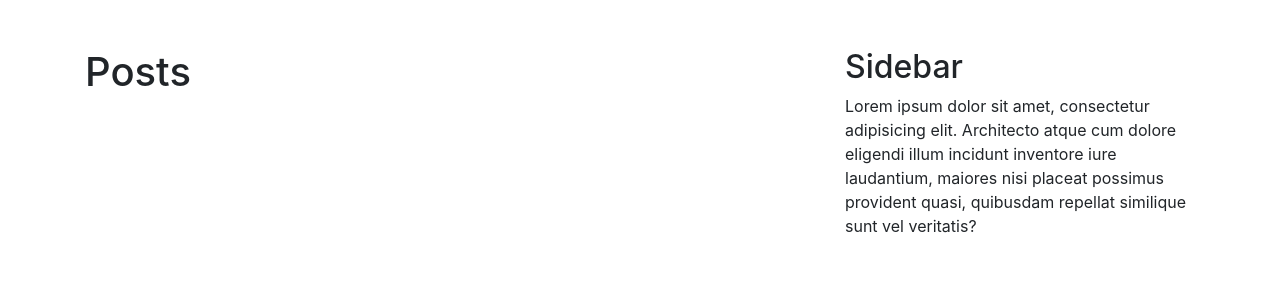
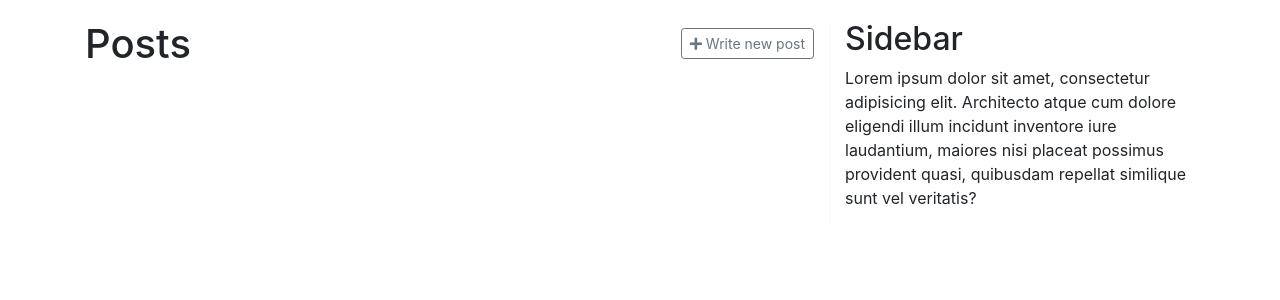
Before and after one commit to to-sky/dj-blog, a Django app: page /blog/ in a window 1280 px wide. Shown: the part 56-356 px from the top of the page. Run offline with Django 3.2, Linux system fonts and the light colour scheme; the visitor is signed in with stand-in values (Sample User, id 1); data that the repository does not hold is empty; some libraries are stand-ins or nearby versions.

Commit message:
changed templates and styles, added post preview window

```diff
--- a/blog/templates/blog/post_list.html
+++ b/blog/templates/blog/post_list.html
@@ -2,16 +2,34 @@
 {% block sub_title %}All posts{% endblock %}
 
 {% block content %}
-  <h1 class="h1">Posts</h1>
-  <ul class="list-unstyled">
+  <h1 class="h1">
+    Posts
+    {% if request.user.is_authenticated %}
+      <a href="{% url 'post.create' %}" class="btn btn-outline-secondary btn-sm float-right mt-2">
+        <i class="fas fa-plus"></i> Write new post
+      </a>
+    {% endif %}
+  </h1>
+
   {% for post in post_list %}
-      <li class="media mt-3">
-        <div class="media-body">
+    <article class="mb-3 shadow-sm px-2 py-2 clearfix">
       <h5 class="mt-0 mb-1">
-            <a href="{{ post.get_absolute_url }}">{{ post.title }}</a>
+        <a href="{{ post.get_absolute_url }}">
+          {{ post.title }}
+        </a>
       </h5>
+
+      <p>
         {{ post.short_body }}
-          <p>
+      </p>
+
+      <div class="mb-2">
+        {% if request.user.id is post.author.id %}
+        <a href="{% url 'post.edit' post.id %}" class="btn btn-sm text-warning" title="Edit">
+          <i class="fa fa-edit"></i>
+        </a>
+        {% endif %}
+
         <small>Was published
           <strong class="text-muted">{{ post.pub_date }}</strong>
           by
@@ -19,14 +37,17 @@
             <a href="{% url 'posts.filter' %}?author={{ post.author.id }}">{{ post.author }}</a>
           </strong>
         </small>
-          </p>
+
+        <div class="btn-group float-right">
+          <a href="{% url 'post.detail' post.id %}" class="btn btn-sm btn-outline-primary">Read more</a>
+          <a href="{% url 'post.detail.preview' post.id %}" class="btn btn-sm btn-outline-success" data-target="post-preview">Preview</a>
         </div>
-      </li>
+      </div>
+    </article>
   {% endfor %}
-  </ul>
+
 
   {% if is_paginated %}
-    <hr>
     <nav>
       <ul class="pagination">
         {% if page_obj.has_previous %}
--- a/blog/templates/main.html
+++ b/blog/templates/main.html
@@ -2,14 +2,14 @@
 {% block title %}Blog | {% block sub_title %}{% endblock %}{% endblock %}
 
 {% block body %}
-  <div class="container mt-5">
+  <div class="container">
     <div class="row">
 
       <div class="col-md-8">
         {% block content %}{% endblock %}
       </div>
 
-      <div class="col-md-4">
+      <div class="col-md-4" id="sidebar">
         {% block sidebar %}
           <h2>Sidebar</h2>
           <p>Lorem ipsum dolor sit amet, consectetur adipisicing elit. Architecto atque cum dolore eligendi illum
--- a/blog/urls.py
+++ b/blog/urls.py
@@ -9,4 +9,5 @@ urlpatterns = [
     path('post/create', views.post_create, name='post.create'),
     path('post/<int:pk>/edit', views.post_edit, name='post.edit'),
     path('post/<int:pk>/delete', views.post_delete, name='post.delete'),
+    path('post/<int:pk>/preview', views.post_detail_preview, name="post.detail.preview")
 ]
--- a/blog/views.py
+++ b/blog/views.py
@@ -73,6 +73,10 @@ def post_delete(request, pk):
     return HttpResponse(status=200)
 
 
+def post_detail_preview(request, pk):
+    post = get_object_or_404(Post, pk=pk)
+    return render(request, 'blog/post_detail_preview.html', {'post': post})
+
 class PostListView(ListView):
     model = Post
     paginate_by = 10
--- a/dblog/urls.py
+++ b/dblog/urls.py
@@ -13,6 +13,8 @@ Including another URLconf
     1. Import the include() function: from django.urls import include, path
     2. Add a URL to urlpatterns:  path('blog/', include('blog.urls'))
 """
+from django.conf import settings
+from django.conf.urls.static import static
 from django.contrib import admin
 from django.urls import path, include, re_path
 from django.views.generic.base import RedirectView
@@ -25,4 +27,4 @@ urlpatterns = [
     re_path(r'^accounts/profile', views.profile, name='profile'),
     path('', RedirectView.as_view(url='blog/')),
     path('blog/', include('blog.urls')),
-]
+] + static(settings.STATIC_URL, document_root=settings.STATIC_ROOT)
--- a/templates/base.html
+++ b/templates/base.html
@@ -7,6 +7,11 @@
       integrity="sha384-mzrmE5qonljUremFsqc01SB46JvROS7bZs3IO2EmfFsd15uHvIt+Y8vEf7N7fWAU" crossorigin="anonymous">
   <link rel="stylesheet" href="https://stackpath.bootstrapcdn.com/bootstrap/4.1.3/css/bootstrap.min.css"
         integrity="sha384-MCw98/SFnGE8fJT3GXwEOngsV7Zt27NXFoaoApmYm81iuXoPkFOJwJ8ERdknLPMO" crossorigin="anonymous">
+
+{#  {% load static %}#}
+
+{#  <link rel="stylesheet" type="text/css" href="{% static 'blog/style.css' %}">#}
+
   <script src="https://code.jquery.com/jquery-3.3.1.min.js"
           crossorigin="anonymous"></script>
   <script src="https://cdnjs.cloudflare.com/ajax/libs/popper.js/1.14.3/umd/popper.min.js"
@@ -17,6 +22,61 @@
           crossorigin="anonymous"></script>
 </head>
 <body>
+  <style>
+    main {
+      position: relative;
+    }
+
+    main > .container {
+      padding-top: 20px;
+    }
+
+    {# need to change class #}
+    main .container > .row > .col-md-8 {
+      border-right: 1px solid #f8f9fa;
+    }
+
+    .post-preview-container {
+      padding: 0;
+      position: absolute;
+      top: 0;
+      right: 0;
+      z-index: 10;
+      width: 0;
+      height: 100%;
+      box-shadow: -5px 8px 37px rgba(0,0,0,.1),
+                  0 0 160px 10px rgba(100,100,100,.1) inset;
+      background: white;
+      transition: all .8s ease;
+    }
+
+    .post-preview-body h1 {
+      color: #e83e8c99;
+      text-shadow: 1px 1px 2px rgba(0,0,0,.2);
+    }
+
+    .post-preview-body .description {
+      {#margin-top: 30px;#}
+      padding: 10px 0;
+      border-top: 1px solid #dadada40;
+      border-bottom: 1px solid #dadada40;
+      color: #808080;
+    }
+
+    .post-preview-close {
+      position: absolute;
+      top: 15px;
+      right: 20px;
+      font-size: 25px;
+      color: #757575;
+      cursor: pointer;
+    }
+
+    .post-preview-container > div {
+      display: none;
+    }
+  </style>
+
   <nav class="navbar navbar-expand-lg navbar-light bg-light">
     <a class="navbar-brand" href="#">DjBlog</a>
     <button class="navbar-toggler" type="button" data-toggle="collapse" data-target="#navbarNav"
@@ -59,10 +119,57 @@
     </div>
   </nav>
 
-  <div class="content">
+  <main>
     {% block body %}{% endblock %}
-  </div>
+  </main>
 
+  <div id="postPreview" class="post-preview-container pp-close"></div>
+
+  <script>
+    let postPreviewBlock = $('#postPreview');
+    // Open post preview
+    $("[data-target=post-preview]").click(function (e) {
+      e.preventDefault();
+      $.get($(e.target).attr('href'), function (html) {
+          postPreviewBlock.html(html);
+      });
+
+      postPreviewBlock.removeClass('pp-close');
+      postPreviewBlock.addClass('pp-open');
+
+      let mainWidth = $('main').width();
+      let containerWidth = $('.container').outerWidth();
+      let mainPaddingRight = (mainWidth - containerWidth) / 2;
+      let postPreviewWidth = $('#sidebar').outerWidth() + mainPaddingRight;
+
+      setTimeout(function () {
+        $('#postPreview div').show();
+      }, 200);
+
+      postPreviewBlock.css({
+        'padding': '50px 60px 0',
+        'width': postPreviewWidth + 'px',
+        'opacity': 1,
+        'position': 'fixed'
+      });
+    });
+
+    // Close post preview
+    $('body').on('click', '#postPreviewClose', function () {
+      postPreviewBlock.css({
+        'width': 0,
+        'padding': 0,
+      });
+
+      setTimeout(function () {
+        $('#postPreview div').hide();
+      }, 400);
+    });
+
+    {#$('#postPreviewClose').click(function (e) {#}
+    {##}
+    {#})#}
+  </script>
   {% block scripts %}{% endblock %}
 </body>
 </html>
```
Also changed, not shown: blog/templates/blog/post_detail.html (+5 -3 lines), blog/templates/blog/post_detail_preview.html (added, +45 -0 lines), static/blog/style.css (added, +13 -0 lines). Lines whose indentation alone changed are shown as unchanged.
